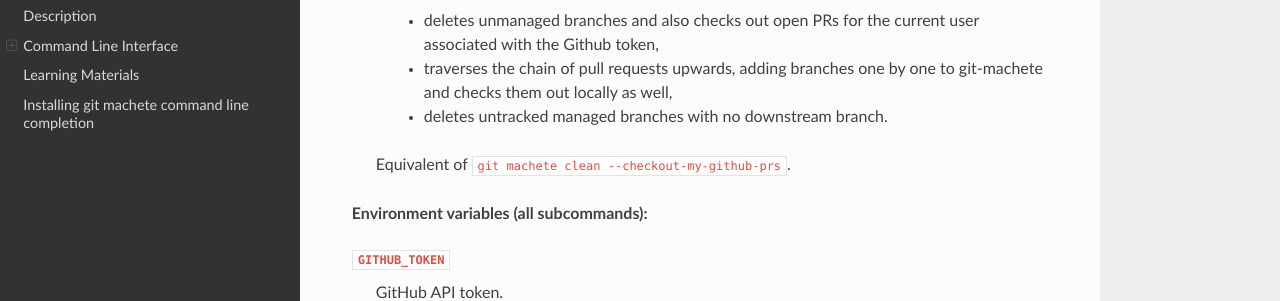
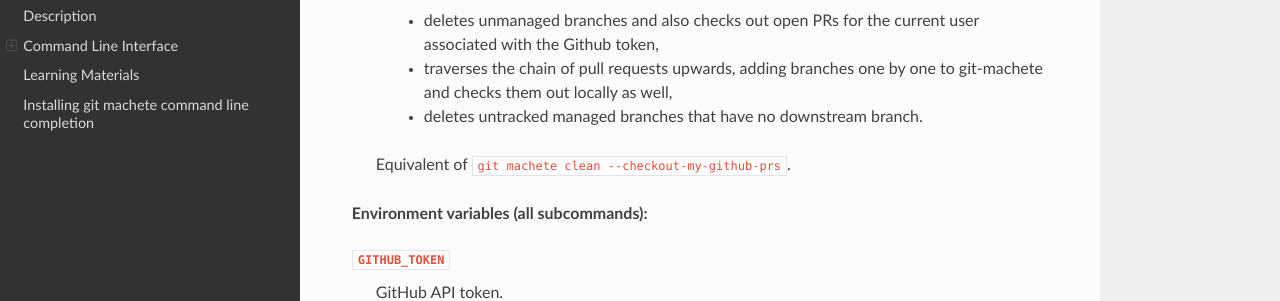
Before and after one commit to VirtusLab/git-machete, a Sphinx documentation site: the page built from docs/source/index.rst, in a window 1280 px wide and 900 px high, scrolled down 13798 px. Shown: the part 151-452 px from the top of the window. Built offline with Sphinx 7.4.7 and the Read the Docs theme 2.0.0, drawn with Linux system fonts in a browser that asks for light colours.

Commit message:
Update docs/source/cli_help/github.rst
Co-authored-by: Paweł Lipski <pawel.p.lipski@gmail.com>

```diff
--- a/docs/source/cli_help/github.rst
+++ b/docs/source/cli_help/github.rst
@@ -66,7 +66,7 @@ Creates, checks out and manages GitHub PRs while keeping them reflected in branc
 
     * deletes unmanaged branches and also checks out open PRs for the current user associated with the Github token,
     * traverses the chain of pull requests upwards, adding branches one by one to git-machete and checks them out locally as well,
-    * deletes untracked managed branches with no downstream branch.
+    * deletes untracked managed branches that have no downstream branch.
   Equivalent of ``git machete clean --checkout-my-github-prs``.
 
 **Environment variables (all subcommands):**
```
